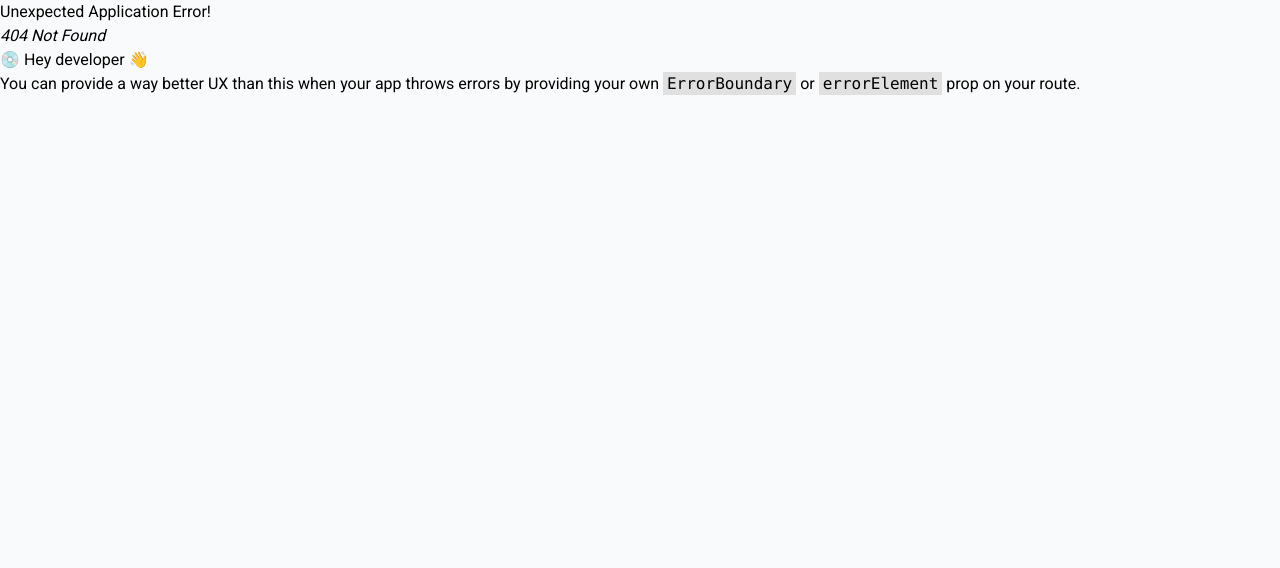
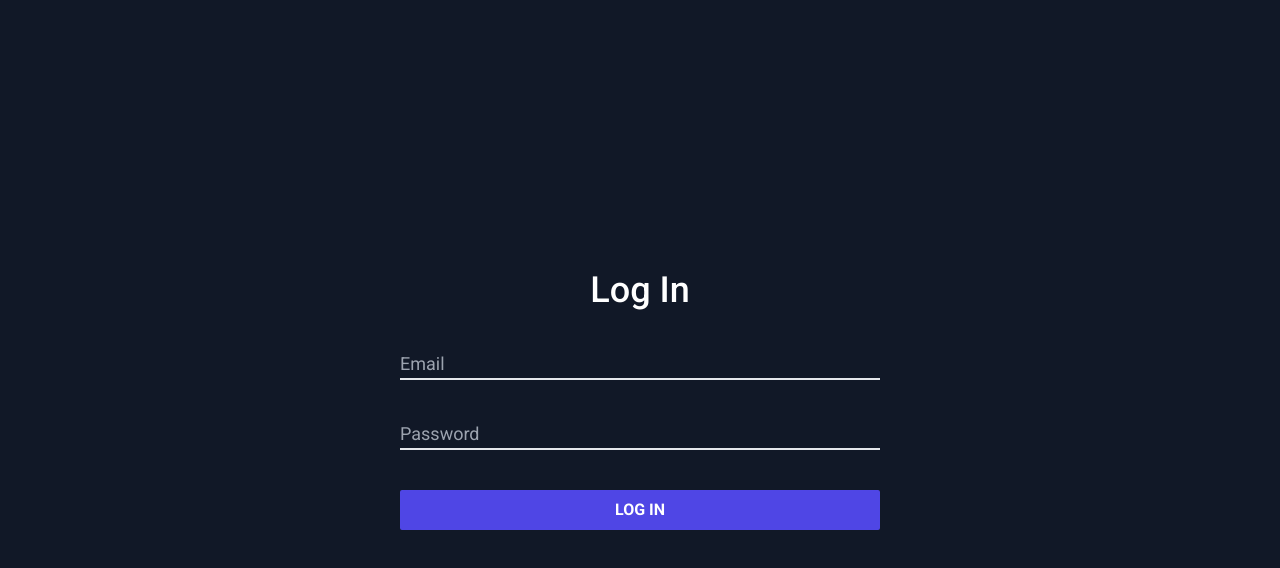
Before and after one commit to AdhilKappil/FixIt-frontend, a React (Vite) app: page /adminLogin in a window 1280 px wide. Before the commit this address had no page. Shown: the top 568 px of the page. Built offline with nearby package versions, Linux system fonts and the light colour scheme.

Commit message:
feat: Admin login with JWt, formik and yup validation

```diff
--- /dev/null
+++ b/src/components/admin/AdminLogin.tsx
@@ -0,0 +1,84 @@
+import { useFormik } from "formik";
+import { FormLogin, MyError } from "../../@types/validationTypes";
+import { loginValidation } from "../common/Validation";
+import { useAdminLoginMutation } from "../../slices/adminApiSlices";
+import { useDispatch } from "react-redux";
+import { toast } from "react-toastify";
+import { setAdminCredentials } from "../../slices/authSlice";
+import { useNavigate } from "react-router-dom";
+
+
+function AdminLogin() {
+
+    const dispatch = useDispatch()
+    const [login] = useAdminLoginMutation();
+    const navigate = useNavigate()
+
+  const initialValues: FormLogin = {
+    password: "",
+    email: "",
+  };
+
+  const { values, handleChange, handleSubmit, errors, touched } = useFormik({
+    initialValues: initialValues,
+    validationSchema: loginValidation,
+    onSubmit: async (values) => {
+      try {
+        console.log(values);
+
+        const { password, email } = values; // Destructure values
+        const res = await login({ password, email }).unwrap();
+        dispatch(setAdminCredentials({ ...res.data}));
+        navigate('/admin')
+        toast.success(res.message);
+      } catch (err) {
+        toast.error((err as MyError)?.data?.message || (err as MyError)?.error);
+      }
+    },
+  });
+
+  return (
+    <main className="mx-auto flex min-h-screen w-full items-center justify-center bg-gray-900 text-white">
+        <form action="" onSubmit={handleSubmit}>
+      <section className="flex w-[30rem] flex-col space-y-10">
+        <div className="text-center text-4xl font-medium">Log In</div>
+        <div className="w-full transform border-b-2 bg-transparent text-lg duration-300 focus-within:border-indigo-500">
+          <input
+            name="email"
+            value={values.email}
+            onChange={handleChange}
+            placeholder="Email"
+            type="email"
+            className="w-full border-none bg-transparent outline-none placeholder-italic focus:outline-none"
+          />
+          {errors.email && touched.email && (
+            <div className="text-red-500">{errors.email}</div>
+          )}
+        </div>
+
+        <div className="w-full transform border-b-2 bg-transparent text-lg duration-300 focus-within:border-indigo-500">
+        <input
+            name="password"
+            value={values.password}
+            onChange={handleChange}
+            placeholder="Password"
+            type="password"
+            className="w-full border-none bg-transparent outline-none placeholder-italic focus:outline-none"
+          />
+          {errors.password && touched.password && (
+            <div className="text-red-500">{errors.password}</div>
+          )}
+        </div>
+
+        <button
+          className="transform rounded-sm bg-indigo-600 py-2 font-bold duration-300 hover:bg-indigo-400"
+        >
+          LOG IN
+        </button>
+      </section>
+        </form>
+    </main>
+  );
+}
+
+export default AdminLogin;
--- /dev/null
+++ b/src/components/admin/AdminPrivateRoute.tsx
@@ -0,0 +1,11 @@
+
+import { Navigate,Outlet } from "react-router-dom";
+import { useSelector } from "react-redux";
+import { RootState } from "../../app/store";
+
+const AdminPrivateRoute = () => {
+    const { adminInfo } = useSelector((state:RootState) => state.auth);
+  return adminInfo ?<Outlet/> :  <Navigate to="/adminLogin" replace />
+}
+
+export default AdminPrivateRoute
--- a/src/components/common/Login.tsx
+++ b/src/components/common/Login.tsx
@@ -121,7 +121,7 @@ function Login() {
                   Already have an account?
                   <button onClick={handleSignupButtonClick}
                     className="font-bold text-slate-700">
-                      Sing up
+                      Sign up
                   </button>
                 </p>
               </form>
--- a/src/components/common/SignUp.tsx
+++ b/src/components/common/SignUp.tsx
@@ -148,7 +148,7 @@ function SignUp() {
                 Already have an account?
                 <button onClick={handleSigninButtonClick}
                     className="font-bold text-slate-700">
-                      Sing up
+                      Sign up
                   </button>
               </p>
             </form>
--- a/src/components/user/layouts/Navbar.tsx
+++ b/src/components/user/layouts/Navbar.tsx
@@ -5,6 +5,7 @@ import { Link } from 'react-router-dom';
 import { useDispatch, useSelector } from 'react-redux';
 import { openLoginModal } from '../../../slices/modalSlices/loginModal';
 import Login from '../../common/Login';
+import { RootState } from '../../../app/store';
 
 
 type NavigationItem = {
@@ -27,6 +28,8 @@ function classNames(...classes: string[]) {
 export default function Navbar() {
 
   const dispatch = useDispatch()
+
+  const { userInfo } = useSelector((state:RootState) => state.auth);
 
   const handleLoginButtonClick = () => {
     dispatch(openLoginModal());
@@ -85,10 +88,9 @@ export default function Navbar() {
                   <BellIcon className="h-6 w-6" aria-hidden="true" />
                 </a>
 
-                <button onClick={handleLoginButtonClick}  className='bg-primary text-white rounded w-20 h-8 ml-3 text-sm'>Login
-                </button>
+                {userInfo ?(
 
-                {/* Profile dropdown
+                //  Profile dropdown
                 <Menu as="div" className="relative ml-3">
                   <div>
                     <Menu.Button className="relative flex rounded-full bg-gray-800 text-sm focus:outline-none focus:ring-2 focus:ring-white focus:ring-offset-2 focus:ring-offset-gray-800">
@@ -142,7 +144,12 @@ export default function Navbar() {
                       </Menu.Item>
                     </Menu.Items>
                   </Transition>
-                </Menu> */}
+                </Menu>
+
+                ): <button onClick={handleLoginButtonClick}  className='bg-primary text-white rounded w-20 h-8 ml-3 text-sm'>Login
+                </button>
+
+                }
 
               </div>
             </div>
--- a/src/main.tsx
+++ b/src/main.tsx
@@ -13,6 +13,8 @@ import Services from './pages/user/Services.tsx';
 import Navbar from './pages/admin/Navbar.tsx';
 import { Provider } from 'react-redux';
 import { store } from './app/store.ts';
+import AdminPrivateRoute from './components/admin/AdminPrivateRoute.tsx';
+import AdminLogin from './components/admin/AdminLogin.tsx';
 
 
 const router = createBrowserRouter(
@@ -24,8 +26,10 @@ const router = createBrowserRouter(
       <Route path="/services" element={<Services />} />
 
       {/* admin routes */}
-      <Route path="admin/*" element={<Navbar/>} />
-
+      <Route path="/adminLogin" element={<AdminLogin/>} />
+      <Route path="" element={<AdminPrivateRoute />}>
+         <Route path="admin/*" element={<Navbar/>} />
+      </Route>
     </Route>
   )
 );
--- /dev/null
+++ b/src/slices/adminApiSlices.ts
@@ -0,0 +1,64 @@
+
+import { apiSlice } from './apiSlice';
+const ADMIN_URL = '/api/admin';
+
+
+export const adminApiSlice = apiSlice.injectEndpoints({
+
+  endpoints: (builder) => ({
+    adminLogin: builder.mutation({
+      query: (data) => ({
+        url: `${ADMIN_URL}/login`,
+        method: 'POST',
+        body: data
+      })
+    }),
+
+    // adminLogout: builder.mutation({
+    //   query: () => ({
+    //     url: `${ADMIN_URL}/logout`,
+    //     method: 'POST'
+    //   })
+    // }),
+
+    // getUsersData: builder.mutation({
+    //   query: () => ({
+    //     url: `${ADMIN_URL}/users`,
+    //     method: 'GET',
+    //   })
+    // }),
+
+    // deleteUser: builder.mutation({
+    //   query: (data) => ({
+    //     url: `${ADMIN_URL}/users/delete?id=${data}`,
+    //     method: 'DELETE',
+    //   })
+    // }),
+
+
+    // updateUserData: builder.mutation({
+    //   query: (data) => ({
+    //     url: `${ADMIN_URL}/users/update-user`,
+    //     method: 'PUT',
+    //     body: data
+    //   })
+    // }),
+
+    // putBlockUser: builder.mutation({
+    //   query: (data) => ({
+    //     url: `${ADMIN_URL}/users/unblock-block?id=${data}`,
+    //     method: 'PATCH',
+    //   })
+    // })
+
+  })
+});
+
+export const {
+  useAdminLoginMutation,
+//   useAdminLogoutMutation,
+//   useGetUsersDataMutation,
+//   useDeleteUserMutation,
+//   useUpdateUserDataMutation,
+//   usePutBlockUserMutation
+} = adminApiSlice;
```
